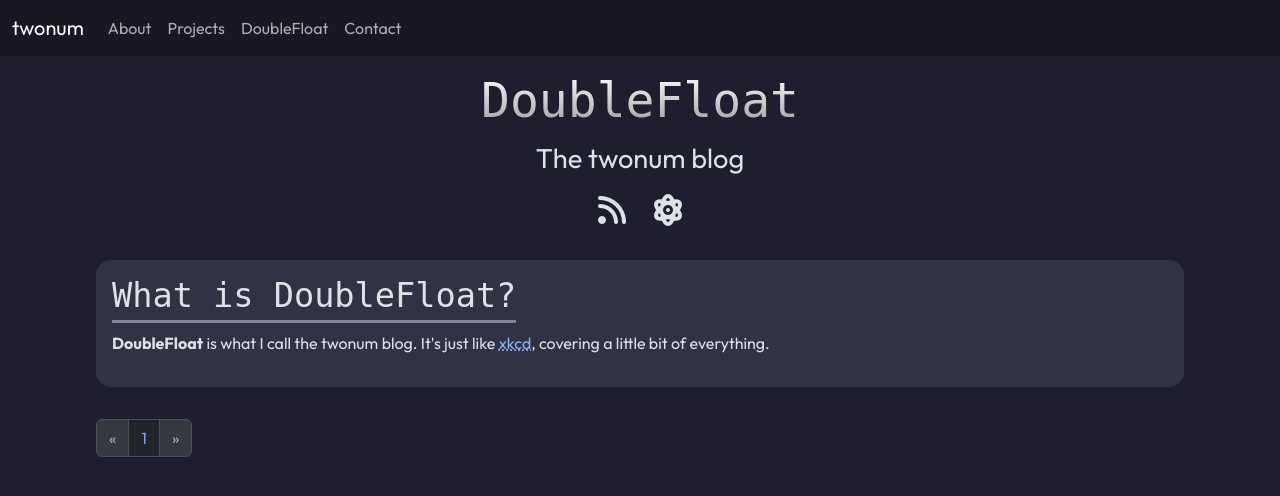
After one commit to twonfi/twonum.org, a Django app: page /posts/ in a window 1280 px wide. The commit adds this page. Shown: the top 496 px of the page. Run offline with Django 5.2, Linux system fonts and the light colour scheme; data that the repository does not hold is empty; parts of the project's set-up code (start-up, migrations or seed data) failed here and were passed over; some libraries are stand-ins or nearby versions.

Commit message:
DoubleFloat home

```diff
--- a/doublefloat/urls.py
+++ b/doublefloat/urls.py
@@ -6,4 +6,5 @@ app_name = "doublefloat"
 
 urlpatterns = [
     path("<slug:slug>/", view_post, name="view_post"),
+    path("", home, name="home"),
 ]
--- a/doublefloat/views.py
+++ b/doublefloat/views.py
@@ -1,5 +1,6 @@
 from django.shortcuts import render, get_object_or_404
 from django.contrib.sites.shortcuts import get_current_site
+from django.core.paginator import Paginator
 
 from .models import Post
 
@@ -13,3 +14,19 @@ def view_post(request, slug: str):
     }
 
     return render(request, "doublefloat/view_post.html", context)
+
+
+def home(request):
+    paginator = Paginator(Post.objects.all().order_by("-date"), 10)
+    page_number = request.GET.get("page")
+    page_obj = paginator.get_page(page_number)
+    elided_page_range = paginator.get_elided_page_range(page_obj.number)
+
+    context = {
+        "title": "DoubleFloat, the twonum blog",
+        "h1_from_title": False,
+        "posts": page_obj,
+        "elided": elided_page_range,
+    }
+
+    return render(request, "doublefloat/home.html", context)
--- a/static/css/base.css
+++ b/static/css/base.css
@@ -25,7 +25,7 @@ nav.navbar {
 
 main {
   /*color: #cdd6f4;*/
-  a:not(.btn) {
+  a:not(.btn):not(.page-link) {
     color: #89b4fa;
     text-decoration-style: dotted;
   }
@@ -35,7 +35,7 @@ main {
   a:active {
     text-decoration-style: wavy;
   }
-  a:not(.btn):visited {
+  a:not(.btn):not(.page-link):visited {
     color: #cba6f7;
   }
 }
@@ -59,6 +59,11 @@ h2 {
   font-size: 2.1em;
 }
 
+hgroup:has(h1) p {
+  font-size: 1.7em;
+  text-align: center;
+}
+
 #page-info {
   text-align: center;
   font-size: 1.1em;
@@ -68,9 +73,23 @@ h2 {
   margin: 0 .3em;
 }
 
-section {
+section, article {
   background-color: #313244;
   border-radius: 15px;
   margin: 2em 0;
   padding: 1em;
 }
+
+.icon-group {
+  margin: 1em auto;
+  padding: 0;
+  text-align: center;
+  li {
+    list-style: none;
+    display: inline;
+    i {
+      margin: 0 .2em;
+      font-size: 32px;
+    }
+  }
+}
--- a/templates/about/about.html
+++ b/templates/about/about.html
@@ -9,7 +9,7 @@
 {% block main %}
   <h1>Hey, twonum here</h1>
   <p id="page-info">Developer &bull; Vancouver, BC &bull; <a href="https://hackclub.com">Hack Club</a> member</p>
-  <ul class="lang-icons text-light">
+  <ul class="icon-group text-light">
     <li><i class="devicon-python-plain" title="Python"></i></li>
     <li><i class="devicon-django-plain" title="Django"></i></li>
     <li><i class="devicon-cplusplus-plain" title="C++"></i></li>
@@ -19,7 +19,7 @@
     <li><i class="devicon-swift-plain" title="Swift"></i></li>
     <li><i class="devicon-java-plain" title="Java"></i></li>
   </ul>
-  <ul class="lang-icons text-light">
+  <ul class="icon-group text-light">
     <li><i class="devicon-linux-plain" title="Linux"></i></li>
     <li><i class="devicon-git-plain" title="Git"></i></li>
     <li><i class="devicon-neovim-plain" title="Neovim"></i></li>
--- a/templates/base.html
+++ b/templates/base.html
@@ -9,7 +9,7 @@
   <link rel="preconnect" href="https://fonts.googleapis.com" crossorigin="anonymous" referrerpolicy="no-referrer">
   <link href="https://fonts.googleapis.com/css2?family=Outfit:wght@100..900&display=swap" rel="stylesheet" crossorigin="anonymous" referrerpolicy="no-referrer">
   <script src="https://cdnjs.cloudflare.com/ajax/libs/masonry/4.2.2/masonry.pkgd.min.js" integrity="sha512-JRlcvSZAXT8+5SQQAvklXGJuxXTouyq8oIMaYERZQasB8SBDHZaUbeASsJWpk0UUrf89DP3/aefPPrlMR1h1yQ==" crossorigin="anonymous" referrerpolicy="no-referrer"></script>
-{#  <link rel="stylesheet" href="https://cdnjs.cloudflare.com/ajax/libs/font-awesome/7.0.0/css/all.min.css" integrity="sha512-DxV+EoADOkOygM4IR9yXP8Sb2qwgidEmeqAEmDKIOfPRQZOWbXCzLC6vjbZyy0vPisbH2SyW27+ddLVCN+OMzQ==" crossorigin="anonymous" referrerpolicy="no-referrer">#}
+  <link rel="stylesheet" href="https://cdnjs.cloudflare.com/ajax/libs/font-awesome/7.0.0/css/all.min.css" integrity="sha512-DxV+EoADOkOygM4IR9yXP8Sb2qwgidEmeqAEmDKIOfPRQZOWbXCzLC6vjbZyy0vPisbH2SyW27+ddLVCN+OMzQ==" crossorigin="anonymous" referrerpolicy="no-referrer">
   <link rel="stylesheet" href="https://cdnjs.cloudflare.com/ajax/libs/devicon/2.17.0/devicon.min.css" integrity="sha512-6/05LVs+grXBAu5XzdiMFB64yCVF9FL70zWrTKcaTEKygrO7fC5LqfL/SKPpuRpimL2aE0D7Hw/NoED+7+7/VQ==" crossorigin="anonymous" referrerpolicy="no-referrer">
   <link rel="stylesheet" href="https://cdnjs.cloudflare.com/ajax/libs/bootstrap-icons/1.13.1/font/bootstrap-icons.min.css" integrity="sha512-t7Few9xlddEmgd3oKZQahkNI4dS6l80+eGEzFQiqtyVYdvcSG2D3Iub77R20BdotfRPA9caaRkg1tyaJiPmO0g==" crossorigin="anonymous" referrerpolicy="no-referrer">
 {% block head %}{% endblock head %}
@@ -27,7 +27,7 @@
           <ul class="navbar-nav me-auto mb-2 mb-lg-0">
             <li class="nav-item"><a class="nav-link" href="{% url 'about:about' %}">About</a></li>
             <li class="nav-item"><a class="nav-link" href="{% url 'projects:home' %}">Projects</a></li>
-            <li class="nav-item"><a class="nav-link" href="{# url 'doublefloat:home' #}">DoubleFloat</a></li>
+            <li class="nav-item"><a class="nav-link" href="{% url 'doublefloat:home' %}">DoubleFloat</a></li>
             <li class="nav-item"><a class="nav-link" href="{# url 'about:contact' #}">Contact</a></li>
           </ul>
         </div>
--- /dev/null
+++ b/templates/doublefloat/home.html
@@ -0,0 +1,57 @@
+{% extends 'base.html' %}
+{% load markdown_extras %}
+
+{% block main %}
+  <hgroup>
+    <h1>DoubleFloat</h1>
+    <p>The twonum blog</p>
+  </hgroup>
+  <ul class="icon-group">
+    <li><i class="fa fa-rss" title="RSS"></i></li>
+    <li><i class="fa fa-atom" title="Atom"></i></li>
+  </ul>
+  <section>
+    <h2>What is DoubleFloat?</h2>
+    <p>
+      <b>DoubleFloat</b> is what I call the twonum blog. It's just like <a href="//xkcd.com">xkcd</a>, covering a little
+      bit of everything.
+    </p>
+  </section>
+
+  {% for p in posts %}
+    <article>
+      <h1>{{ p.title }}</h1>
+{{ p.body|sanitized_markdown|safe }}
+    </article>
+  {% endfor %}
+
+  <nav aria-label="Pagination">
+    <ul class="pagination">
+      {% if pagination.has_previous %}
+        <li class="page-item" aria-label="Previous">
+          <a class="page-link" href="?page={{ pagination.previous_page_number }}" aria-hidden="true">&raquo;</a>
+        </li>
+      {% else %}
+        <li class="page-item disabled" aria-label="No previous"><span class="page-link" aria-hidden="true">&laquo;</span></li>
+      {% endif %}
+
+      {% for e in elided %}
+        {% if e == '...' %}
+          <li class="page-item"><span class="page-link">&hellip;</span></li>
+        {% else %}
+          <li class="page-item">
+            <a class="page-link" href="?page={{ e }}" aria-hidden="true">{{ e }}</a>
+          </li>
+        {% endif %}
+      {% endfor %}
+
+      {% if pagination.has_next %}
+        <li class="page-item" aria-label="Next">
+          <a class="page-link" href="?page={{ pagination.next_page_number }}">&raquo;</a>
+        </li>
+      {% else %}
+        <li class="page-item disabled" aria-label="No next"><span class="page-link" aria-hidden="true">&raquo;</span></li>
+      {% endif %}
+    </ul>
+  </nav>
+{% endblock main %}
```
Also changed, not shown: static/css/about.css (+0 -14 lines).
